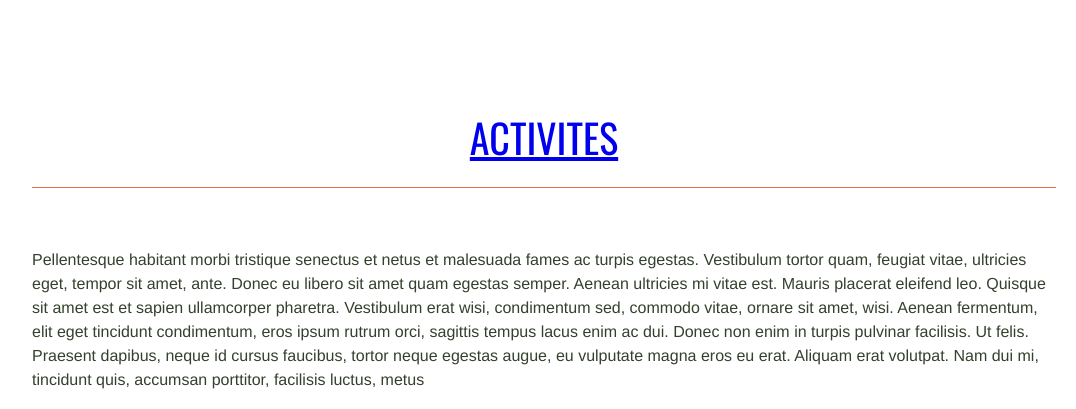
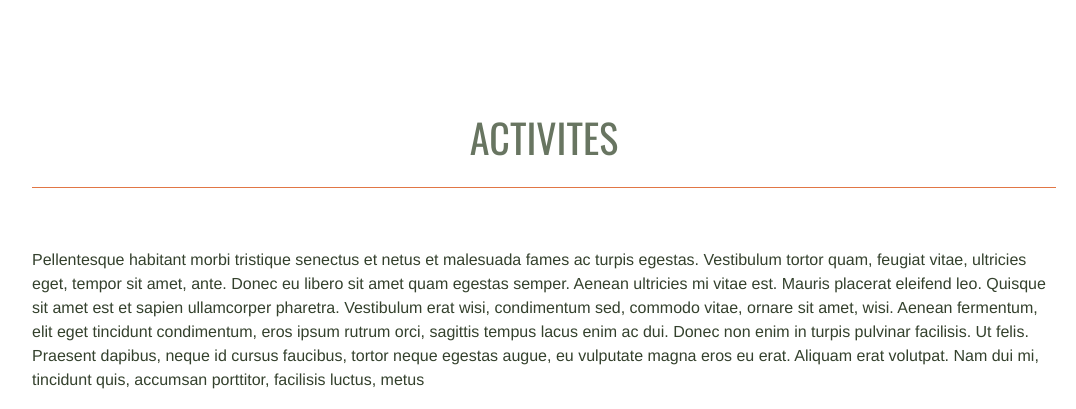
Before and after one commit to cjconnor24/OutdoorCentre, a PHP site: page /activity-page.php in a window 1280 px wide. Shown: the part 800-1209 px from the top of the page, without its empty margins (96-1172 px from the left). Run offline with PHP 8.4, Linux system fonts and the light colour scheme; data that the repository does not hold is empty; some libraries are stand-ins or nearby versions.

Commit message:
Removing old test anchor

```diff
--- a/activity-page.php
+++ b/activity-page.php
@@ -15,7 +15,7 @@ include("includes/header.php");
         </script>
 
 
-        <h1 class="heading"><a href="#route-15">Activites</a></h1>
+        <h1 class="heading">Activites</h1>
 
         <p>Pellentesque habitant morbi tristique senectus et netus et malesuada fames ac turpis egestas. Vestibulum tortor quam, feugiat vitae, ultricies eget, tempor sit amet, ante. Donec eu libero sit amet quam egestas semper. Aenean ultricies mi vitae est. Mauris placerat eleifend leo. Quisque sit amet est et sapien ullamcorper pharetra. Vestibulum erat wisi, condimentum sed, commodo vitae, ornare sit amet, wisi. Aenean fermentum, elit eget tincidunt condimentum, eros ipsum rutrum orci, sagittis tempus lacus enim ac dui. Donec non enim in turpis pulvinar facilisis. Ut felis. Praesent dapibus, neque id cursus faucibus, tortor neque egestas augue, eu vulputate magna eros eu erat. Aliquam erat volutpat. Nam dui mi, tincidunt quis, accumsan porttitor, facilisis luctus, metus</p>
 
```
